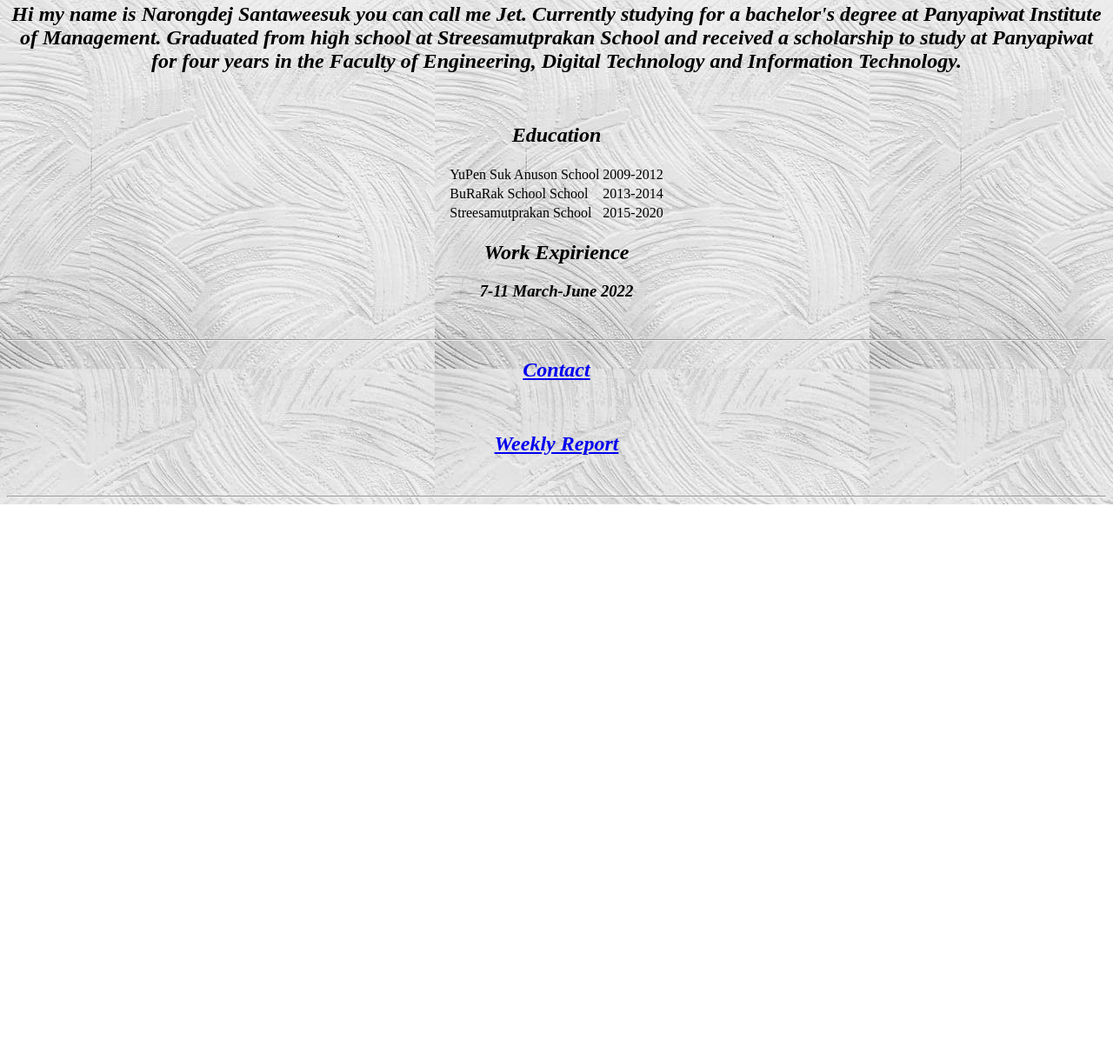
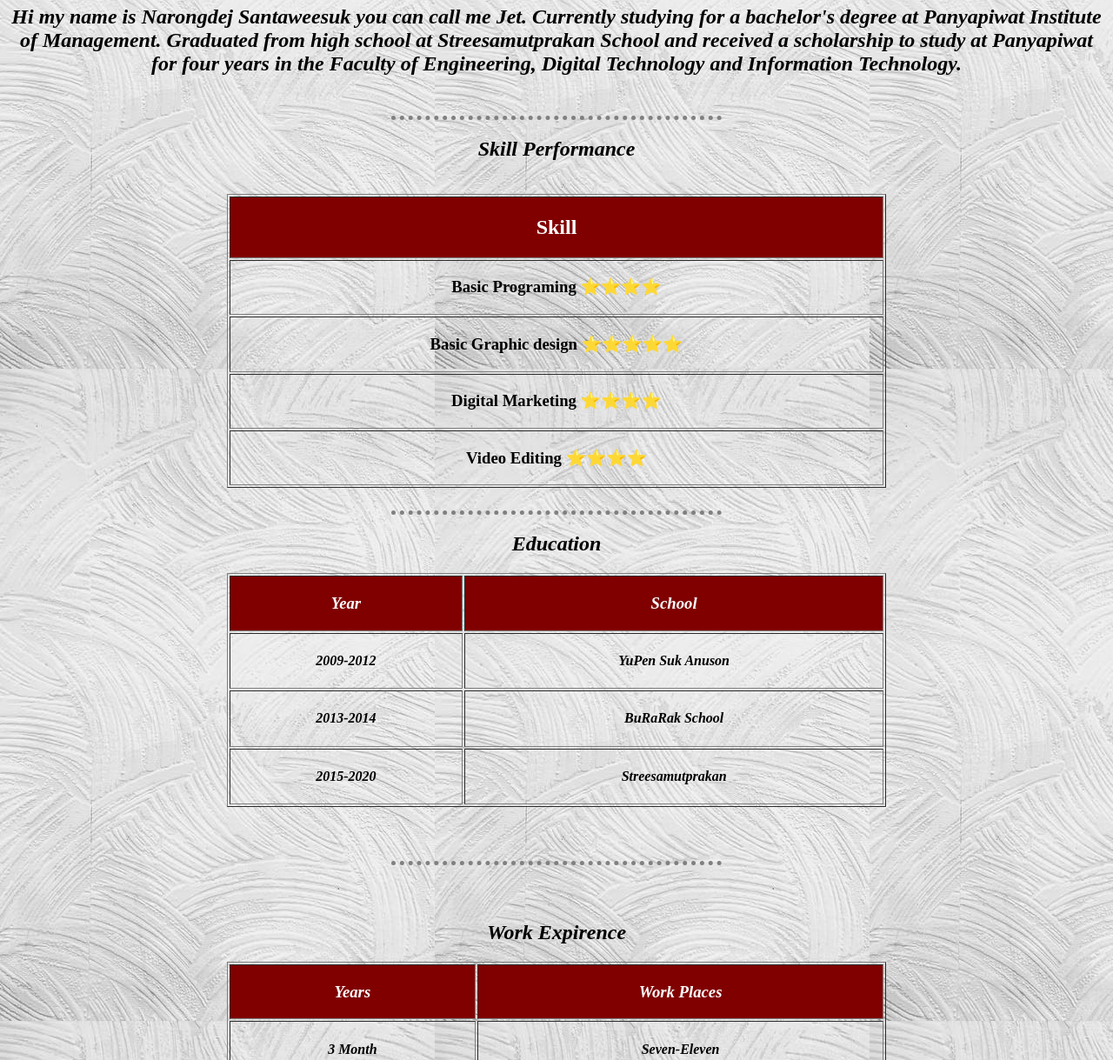
Before and after one commit to Narongejjet/Resume, a plain HTML site: page index.html in a window 1280 px wide. Shown: the part 1076-2295 px from the top of the page at 87% size. Before the commit the page ends 1656 px from the top, so only its background shows below. Drawn offline with Linux system fonts and the light colour scheme.

Commit message:
Add files via upload

```diff
--- a/index.html
+++ b/index.html
@@ -2,14 +2,33 @@
 <html>
   <head>
     <meta cahrset="UTF-8" />
-    <title>Narongdej Santaweesuk </title>
+    <title>NArongdej's Website 🌠 </title>
+
+
+    <style >
+      hr{
+        border-style: none;
+        border-top-style: dotted;
+        border-color: grey;
+        border-width: 5px;
+        width: 30%;
+        }
+    </style>
+
+
   </head>
+
+ <div style="text-align:center">
+
 
   <body background ="BGdarksky.jpeg" >
 
-    <center>
+
       <br >
     <h1> - WELCOME TO MY WEBSITE. - </h1>
+
+
+
     <img src = "circle.png" alt="Narondej Santaweesuk image"width="250" height="250" />
     <h1> 📓 <em>Narongdej Santaweesuk</em> 📓 </h1>
     <br >
@@ -27,37 +46,102 @@
     <h2><em>Student ID 6452100076</em></h2>
     <hr>
     <br>
-    <center><h2><em>Hi my name is Narongdej Santaweesuk you can call me Jet. Currently studying for a bachelor's degree at Panyapiwat Institute of Management. Graduated from high school at Streesamutprakan School and received a scholarship to study at Panyapiwat for four years in the Faculty of Engineering, Digital Technology and Information Technology.</em></h2></center>
-    </center>
-    <br >
-      <center><h2><em>Education</em></h2>
+    <h2><em>Hi my name is Narongdej Santaweesuk you can call me Jet. Currently studying for a bachelor's degree at Panyapiwat Institute of Management. Graduated from high school at Streesamutprakan School and received a scholarship to study at Panyapiwat for four years in the Faculty of Engineering, Digital Technology and Information Technology.</em></h2>
 
-<!--         <ul>
-          <li>YuPen Suk Anuson School</li>
-          <li>BuRaRak School School</li>
-          <li>Streesamutprakan School</li>
-        </ul> -->
+    <br><hr>
 
-        <table>
+    <h2><em>Skill Performance</em></em></h2>
 
+
+      <table border="1"  width="60%" align="center">
+
+        <thead>
+          <tr style="background-color:#800000 ; color:#FFF">
+            <th><h2>Skill</h2></th>
+            </tr>
+        </thead>
+        <tr>
+          <td><h3>Basic Programing  ⭐⭐⭐⭐	 </h3> </td>
+        </tr>
+
+        <tr>
+          <td><h3>Basic Graphic design ⭐⭐⭐⭐⭐ </h3> </td>
+        </tr>
+
+        <tr>
+          <td><h3>Digital Marketing ⭐⭐⭐⭐ </h3></td>
+        </tr>
+
+        <tr>
+          <td><h3>Video Editing ⭐⭐⭐⭐ </h3></td>
+        </tr>
+
+        <br>
+
+</table>
+<br><hr />
+      <h2><em>Education</em></h2>
+
+
+        <table border="1"  width="60%" align="center">
+
+          <thead>
+            <tr style="background-color:#800000 ; color:#FFF">
+              <th><em><h3>Year</h3></em></th>
+              <th><em><h3>School</h3></em></th>
+            </tr>
+          </thead>
           <tr>
-            <td>YuPen Suk Anuson School</td>
-            <td>2009-2012</td>
+            <td><em><h4>2009-2012</h4>    </em></td>
+            <td><em><h4>YuPen Suk Anuson</h4>    </em> </td>
+
           </tr>
+          <tr><em>
+            <td><em><h4>2013-2014</h4>    </em></td>
+            <td><em><h4>BuRaRak School</h4>    </em> </td>
+
+          </tr>
+          <tr><em>
+            <td><em><h4>2015-2020</h4>    </em></td>
+            <td><em><h4>Streesamutprakan</h4>    </em> </td>
+
+          </tr>
+
+        </table>
+
+          <br><br><br><hr><br><br>
+
+          <h2>Work Expirence</h2>
+
+        <table border="1"  width="60%" align="center">
+
+          <thead>
+            <tr style="background-color:#800000 ; color:#FFF">
+              <th><em><h3>Years</h3></em></th>
+              <th><em><h3>Work Places</h3></em></th>
+            </tr>
+          </thead>
           <tr>
-            <td>BuRaRak School School</td>
-            <td>2013-2014</td>
+            <td><em><h4>3 Month</h4>    </em></td>
+            <td><em><h4> Seven-Eleven  </h4>    </em> </td>
+
           </tr>
-          <tr>
-            <td>Streesamutprakan School</td>
-            <td>2015-2020</td>
-          </tr>
+
         </table>
 
 
-      <center><h2><em>Work Expirience</em></h2>
-     <h3><em>7-11 March-June 2022</em></h3><br >
-    <hr >
+
+<br>
+<hr >
+
+
+
+  <h2><a href="contact.html"><em>Contact</em></a>  </center></h2>
+    <br >
+
+      <h2><a href="report.html"><em>Weekly Report</em></a></h2>
+      <br >
+      <hr >
 
 
 
@@ -65,21 +149,8 @@
 
 
 
-  <h2><a href="contact.html"><em>Contact</em></a>  </center></h2>
-    <br >
-    <center>
-      <h2><a href="report.html"><em>Weekly Report</em></a></h2>
-      <br >
-      <hr >
-
-
-    </center>
-
-
-
-
   </body>
-
+</div>
 
 
 
--- /dev/null
+++ b/tablestyle.css
@@ -0,0 +1,5 @@
+thead,
+tfoot{
+  background-color: #333;
+  color: #fff;
+}
```
Also changed, not shown: contact.html (+24 -1 lines), report.html (+9 -0 lines).
